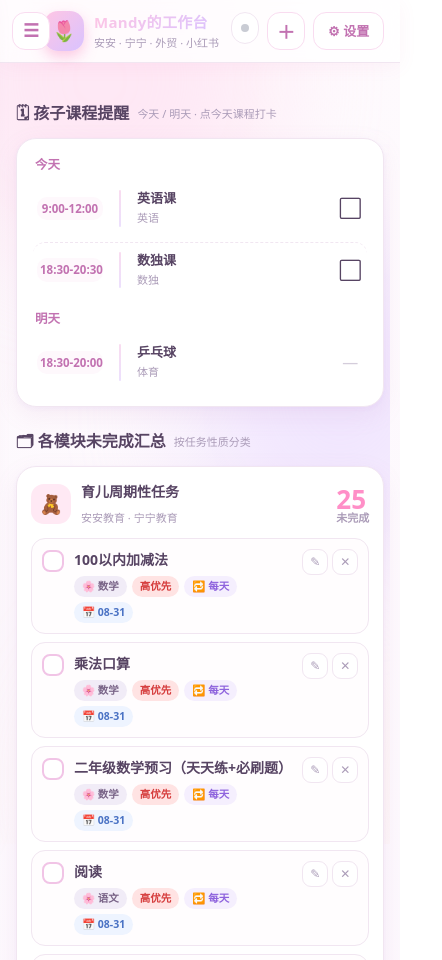
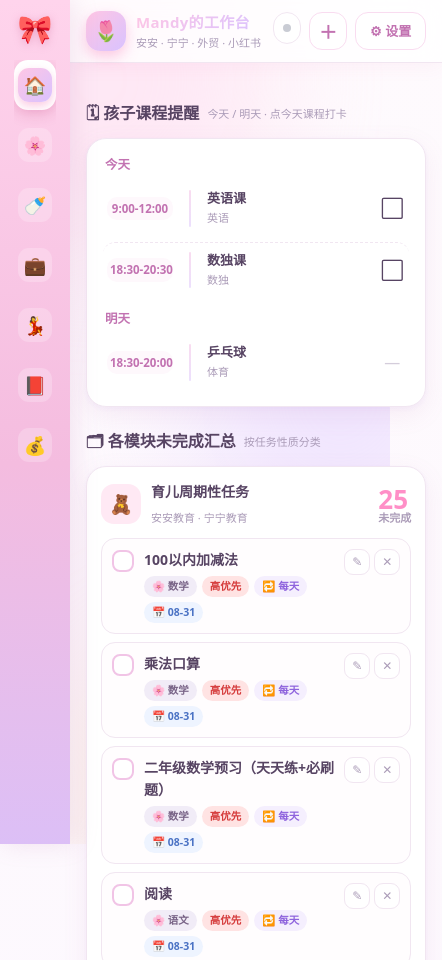
Before and after one commit to mandy730/workbuddy-data, a website: page index.html in a window 390 px wide. Shown: the top 960 px of the page, 442 px wide, since content can reach past the window. Drawn offline with Linux system fonts and the light colour scheme.

Commit message:
Add files via upload

```diff
--- a/index.html
+++ b/index.html
@@ -341,18 +341,26 @@ table.data tr:last-child td{border-bottom:none}
 .mini-link{font-size:11px;color:var(--violet-500);word-break:break-all;text-decoration:none}
 .hl{background:linear-gradient(transparent 62%,var(--pink-200) 62%);padding:0 2px;font-weight:700}
 
-/* ---- 响应式：移动端抽屉 ---- */
+/* ---- 响应式：移动端固定窄边栏 ---- */
 @media(max-width:900px){
-  .app-main{margin-left:0}
-  .sidebar{transform:translateX(calc(-100% - 20px));transition:transform .28s cubic-bezier(.2,.9,.3,1)}
-  .sidebar.open{transform:translateX(0)}
-  .sidebar-backdrop.open{opacity:1;pointer-events:auto}
-  .menu-btn{display:grid;position:fixed;left:12px;top:12px;z-index:52}
-  .topbar-inner{padding-left:44px}
+  :root{--sidebar-w:70px}
+  .app-main{margin-left:var(--sidebar-w)}
+  .sidebar{padding:14px 6px 10px;align-items:center}
+  .sidebar-brand{margin-bottom:18px;padding:0}
+  .sidebar-brand .bow{font-size:28px}
+  .sidebar-brand h2,.sidebar-brand p{display:none}
+  .sidebar-nav{gap:10px;align-items:center}
+  .sidebar-item{flex-direction:column;justify-content:center;padding:8px 4px;gap:4px;border-radius:14px}
+  .sidebar-item .ic{width:34px;height:34px;font-size:18px}
+  .sidebar-item .txt,.sidebar-item .cnt{display:none}
+  .sidebar-footer{display:none}
+  .sidebar-backdrop{display:none}
+  .menu-btn{display:none !important}
+  .topbar-inner{padding-left:16px}
   .brand-text h1{font-size:15px}
 }
 @media(max-width:380px){
-  .sidebar{width:210px;--sidebar-w:210px}
+  :root{--sidebar-w:64px}
 }
 
 /* ---- 同步状态胶囊 ---- */
```
